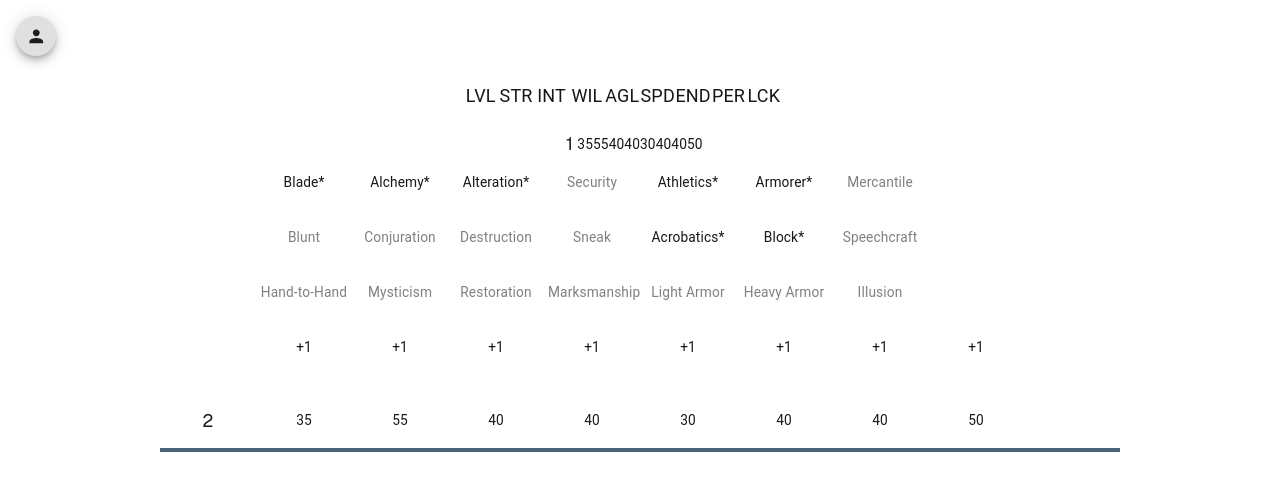
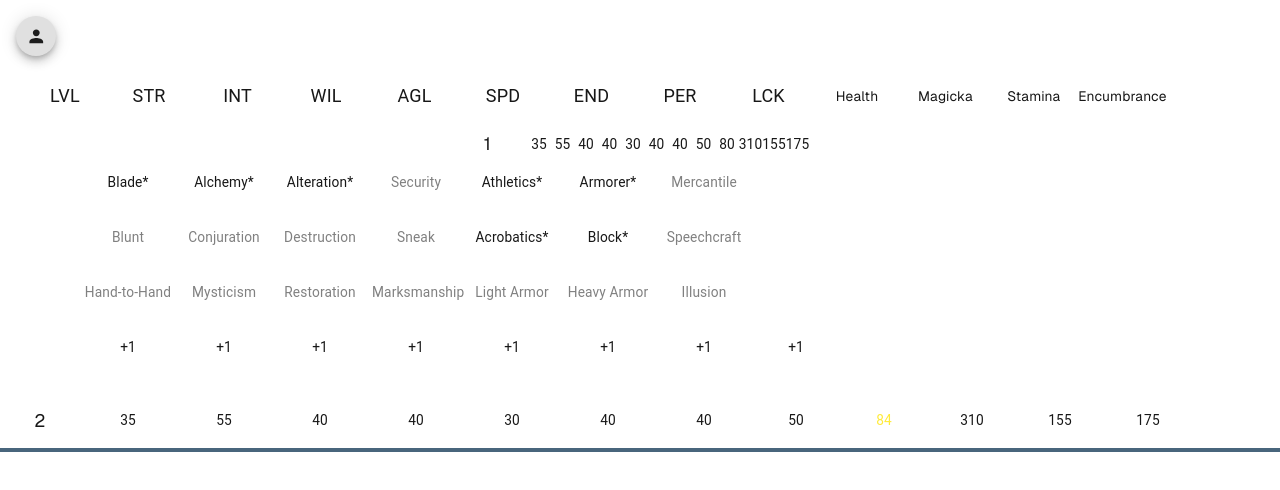
Before and after one commit to ScottMcDermid/oblivion-planner, a Next.js app: page / in a window 1280 px wide. Shown: the top 490 px of the page. Built offline with nearby package versions, Linux system fonts and the light colour scheme.

Commit message:
added universal stop makefile command

```diff
--- a/src/app/page.tsx
+++ b/src/app/page.tsx
@@ -205,7 +205,7 @@ export default function Home() {
             <Box className="mx-auto max-h-screen place-items-center divide-y divide-gray-300 overflow-hidden">
               {/* Table Header */}
               <Box
-                className="xl:cols-14 grid grid-cols-10 place-items-center"
+                className="grid grid-cols-[3rem_1fr_1fr_1fr_1fr_1fr_1fr_1fr_1fr_1fr] place-items-center sm:grid-cols-[5rem_1fr_1fr_1fr_1fr_1fr_1fr_1fr_1fr_1fr] xl:grid-cols-[5rem_1fr_1fr_1fr_1fr_1fr_1fr_1fr_1fr_1fr_1fr_1fr_1fr_1fr]"
                 sx={{ gridAutoRows: 'minmax(3rem, auto)' }}
               >
                 <Typography className="sm:text-lg">LVL</Typography>
@@ -214,10 +214,10 @@ export default function Home() {
                     {attribute}
                   </Typography>
                 ))}
-                <div className="px0 hidden 2xl:block">Health</div>
-                <div className="px0 hidden 2xl:block">Magicka</div>
-                <div className="px0 hidden 2xl:block">Stamina</div>
-                <div className="px0 hidden 2xl:block">Encumbrance</div>
+                <div className="px0 hidden xl:block">Health</div>
+                <div className="px0 hidden xl:block">Magicka</div>
+                <div className="px0 hidden xl:block">Stamina</div>
+                <div className="px0 hidden xl:block">Encumbrance</div>
 
                 {/* Padding for modify level row */}
                 <div></div>
@@ -225,17 +225,20 @@ export default function Home() {
 
               {/* Table Body */}
               <Box
-                className="grid grid-cols-10 place-items-center"
+                className="grid grid-cols-[3rem_1fr_1fr_1fr_1fr_1fr_1fr_1fr_1fr_1fr] place-items-center sm:grid-cols-[5rem_1fr_1fr_1fr_1fr_1fr_1fr_1fr_1fr_1fr] xl:grid-cols-[5rem_1fr_1fr_1fr_1fr_1fr_1fr_1fr_1fr_1fr_1fr_1fr_1fr_1fr]"
                 sx={{ gridAutoRows: 'minmax(3rem, auto)' }}
               >
                 {levels.map((level, i) =>
                   modifyingLevel !== null && modifyingLevel === level.level ? (
+                    <>
+                      <div>WHAT</div>
                       <ModifyLevelRow
                         key={level.level}
                         level={levels[i - 1]}
                         levelUp={levelUps[level.level - 2]}
                         commitLevelUpHandler={(levelUp) => commitLevelUp(levelUp, level.level)}
                       />
+                    </>
                   ) : (
                     <LevelRow
                       key={level.level}
@@ -254,23 +257,27 @@ export default function Home() {
 
               {/* Table Footer */}
               <Box
-                className="grid grid-cols-10 place-items-center"
+                className="grid grid-cols-[3rem_1fr_1fr_1fr_1fr_1fr_1fr_1fr_1fr_1fr] place-items-center sm:grid-cols-[5rem_1fr_1fr_1fr_1fr_1fr_1fr_1fr_1fr_1fr] xl:grid-cols-[5rem_1fr_1fr_1fr_1fr_1fr_1fr_1fr_1fr_1fr_1fr_1fr_1fr_1fr]"
                 sx={{ gridAutoRows: 'minmax(3rem, auto)' }}
               >
                 {modifyingLevel ? null : (
+                  <>
                     <ModifyLevelRow
                       level={currentLevel}
                       commitLevelUpHandler={(levelUp) => commitLevelUp(levelUp)}
                     />
+                  </>
                 )}
               </Box>
             </Box>
           ) : (
-            <div className="p-5">
-              <Skeleton height={100} />
-              <Skeleton height={100} />
-              <Skeleton height={100} />
-              <Skeleton height={100} />
+            <div className="w-1/2 p-5">
+              <Skeleton height={50} />
+              <Skeleton height={50} />
+              <Skeleton height={50} />
+              <Skeleton height={50} />
+              <Skeleton height={50} />
+              <Skeleton height={50} />
             </div>
           )}
         </Box>
--- a/src/components/LevelRow.tsx
+++ b/src/components/LevelRow.tsx
@@ -1,4 +1,4 @@
-import React from 'react'
+import React from 'react';
 import { IconButton, Tooltip, Typography } from '@mui/material';
 import DeleteIcon from '@mui/icons-material/Delete';
 import EditIcon from '@mui/icons-material/Edit';
@@ -55,14 +55,14 @@ export default function LevelRow({
           </Tooltip>
         </div>
       ))}
-      <div className="hidden 2xl:block">
+      <div className="hidden xl:block">
         <Typography
           {...(previousLevel && level.health > previousLevel.health ? { color: 'secondary' } : {})}
         >
           {level.health}
         </Typography>
       </div>
-      <div className="hidden 2xl:block">
+      <div className="hidden xl:block">
         <Typography
           {...(previousLevel && level.magicka > previousLevel.magicka
             ? { color: 'secondary' }
@@ -71,7 +71,7 @@ export default function LevelRow({
           {level.magicka}
         </Typography>
       </div>
-      <div className="hidden 2xl:block">
+      <div className="hidden xl:block">
         <Typography
           {...(previousLevel && level.stamina > previousLevel.stamina
             ? { color: 'secondary' }
@@ -80,7 +80,7 @@ export default function LevelRow({
           {level.stamina}
         </Typography>
       </div>
-      <div className="hidden 2xl:block">
+      <div className="hidden xl:block">
         <Typography
           {...(previousLevel && level.encumbrance > previousLevel.encumbrance
             ? { color: 'secondary' }
--- a/src/components/ModifyLevelRow.tsx
+++ b/src/components/ModifyLevelRow.tsx
@@ -165,7 +165,7 @@ export default function ModifyLevelRow({
           ),
       )}
 
-      <div className="col-span-2">
+      <div className="col-span-2 w-full justify-start xl:col-span-6">
         {selectedSkill && (
           <SkillFineTuner
             skill={selectedSkill}
@@ -180,7 +180,7 @@ export default function ModifyLevelRow({
         )}
       </div>
 
-      {/* padding for level column */}
+      {/* Padding for level column */}
       <div></div>
       {attributes.map((attribute) => (
         <div key={attribute} className="px-0">
@@ -210,11 +210,11 @@ export default function ModifyLevelRow({
       ))}
 
       {/* Padding for modify level row */}
-      <div></div>
+      <div className="xl:col-span-5"></div>
       <LevelRow level={nextLevel} previousLevel={level} />
 
       {/* Footer */}
-      <div className="2xl:col-span-14 col-span-10 w-full">
+      <div className="col-span-full w-full">
         <LinearProgress
           className="w-full"
           variant="determinate"
--- a/src/components/SkillFineTuner.tsx
+++ b/src/components/SkillFineTuner.tsx
@@ -1,4 +1,4 @@
-import React from 'react'
+import React from 'react';
 import { Box, IconButton, Typography } from '@mui/material';
 import AddIcon from '@mui/icons-material/Add';
 import RemoveIcon from '@mui/icons-material/Remove';
@@ -18,7 +18,7 @@ export default function SkillFineTuner({
   onDecrement: () => void;
 }) {
   return (
-    <Box className="flex flex-col text-center">
+    <Box className="flex w-24 flex-col place-items-center text-center">
       <Typography className="whitespace-nowrap">Fine Tune</Typography>
       <div className="place-items-center">
         <Typography className="hidden whitespace-nowrap text-xs lg:block">{skill}</Typography>
```
Also changed, not shown: 1 other file (tests, documents, lock files or other folders). Lines whose indentation alone changed are shown as unchanged.
